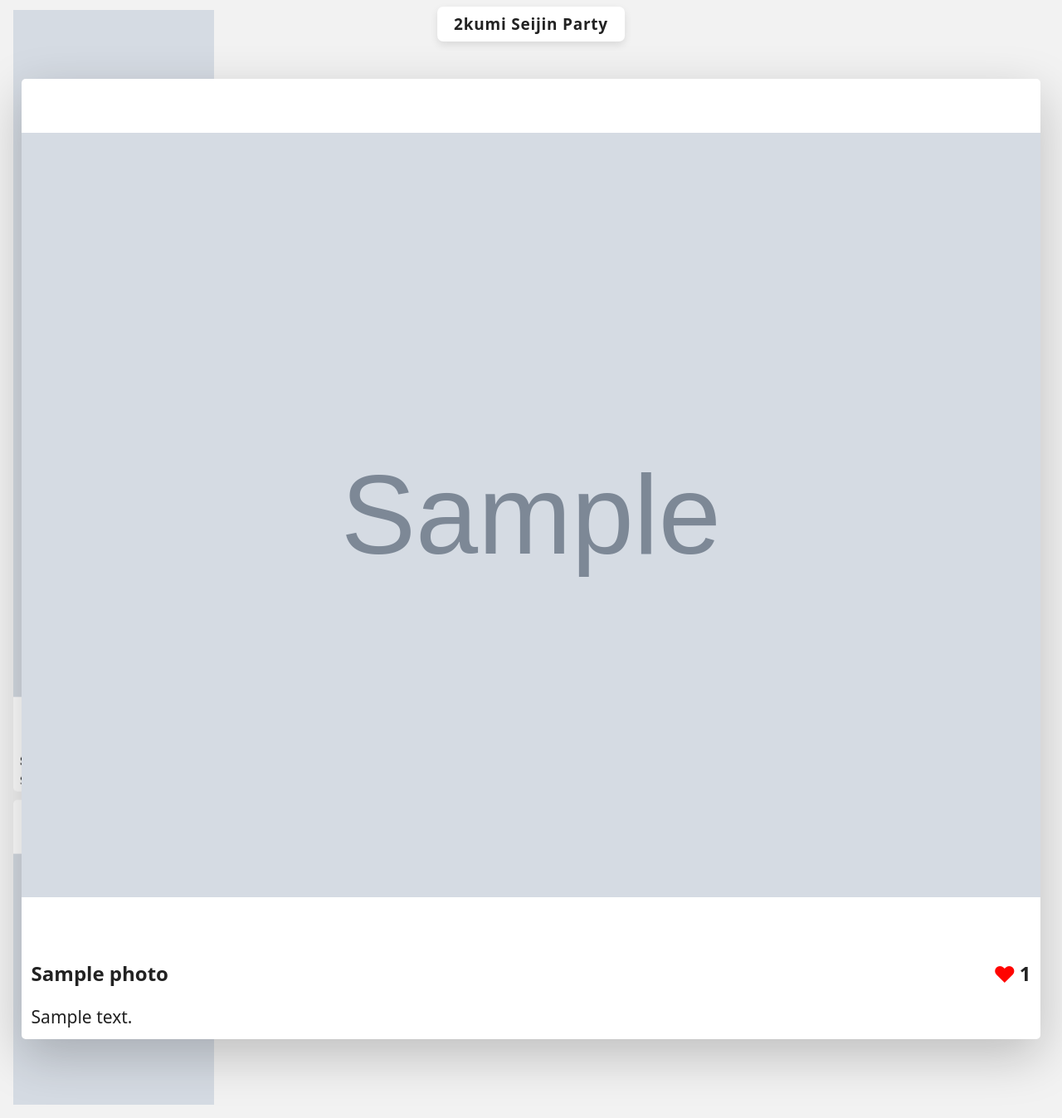
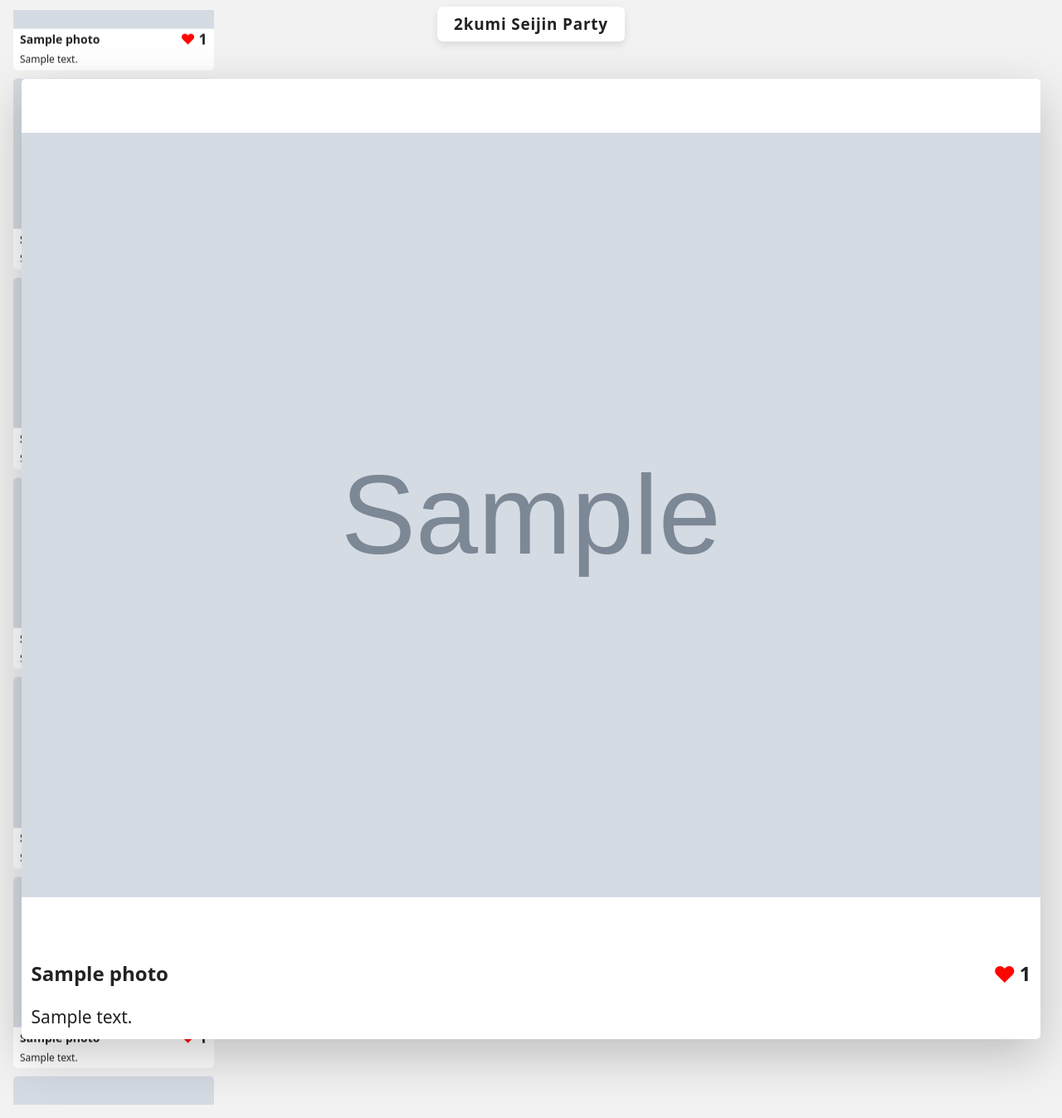
Before and after one commit to tama-git/seijinphoto_2026, a Django app: template photos/templates/photos/screen.html in a window 1280 px wide. Shown: the whole page at 83% size. Run offline with Django 5.2, Linux system fonts and the light colour scheme; the template is opened without the code that fills it: values that come from a table or form of the project are taken from there, others are empty; tables that the repository leaves empty hold one stand-in row (values such as "Sample post"); grey boxes marked "Sample" are stand-in pictures; data that the repository does not hold is empty.

Commit message:
ピックアップの写真と流れる写真の分離

```diff
--- a/photos/static/photos/css/screen.css
+++ b/photos/static/photos/css/screen.css
@@ -115,7 +115,7 @@ body::-webkit-scrollbar {
 }
 
 .is-hidden {
-  display: none !important;
+  display: none;
 }
 
 /* ========================================
@@ -156,12 +156,13 @@ body::-webkit-scrollbar {
    写真本体
 ======================================== */
 .screen-photo-image {
+  width: 100%;
+  height: auto;
   display: block;
-  width: auto;
-  height: var(--pickup-h);
-  max-width: 96vw;
-  object-fit: contain;
+  object-fit: cover;
+  border-radius: 5px 5px 0 0;
 }
+
 
 /* ========================================
    メタ情報（名前・いいね）
@@ -233,6 +234,15 @@ body::-webkit-scrollbar {
 ======================================== */
 :root{
  --pickup-h: 78vh;
+
+.pickup-image{
+  height: var(--pickup-h);
+  width: auto;
+  max-width: 96vw;
+  object-fit: contain;
+  display: block;
+}
+
 }
 .pickup-overlay{
  position: fixed;
```
